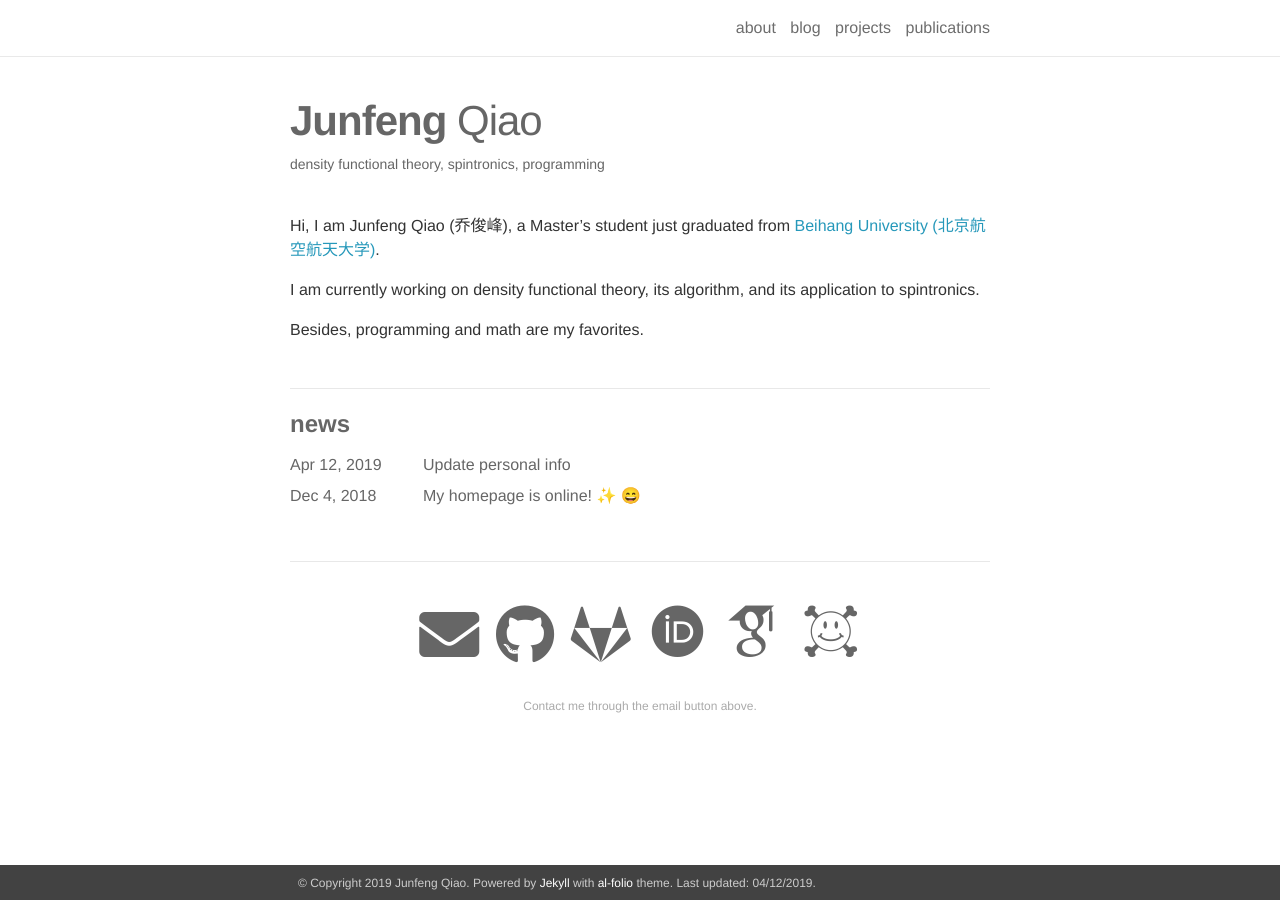
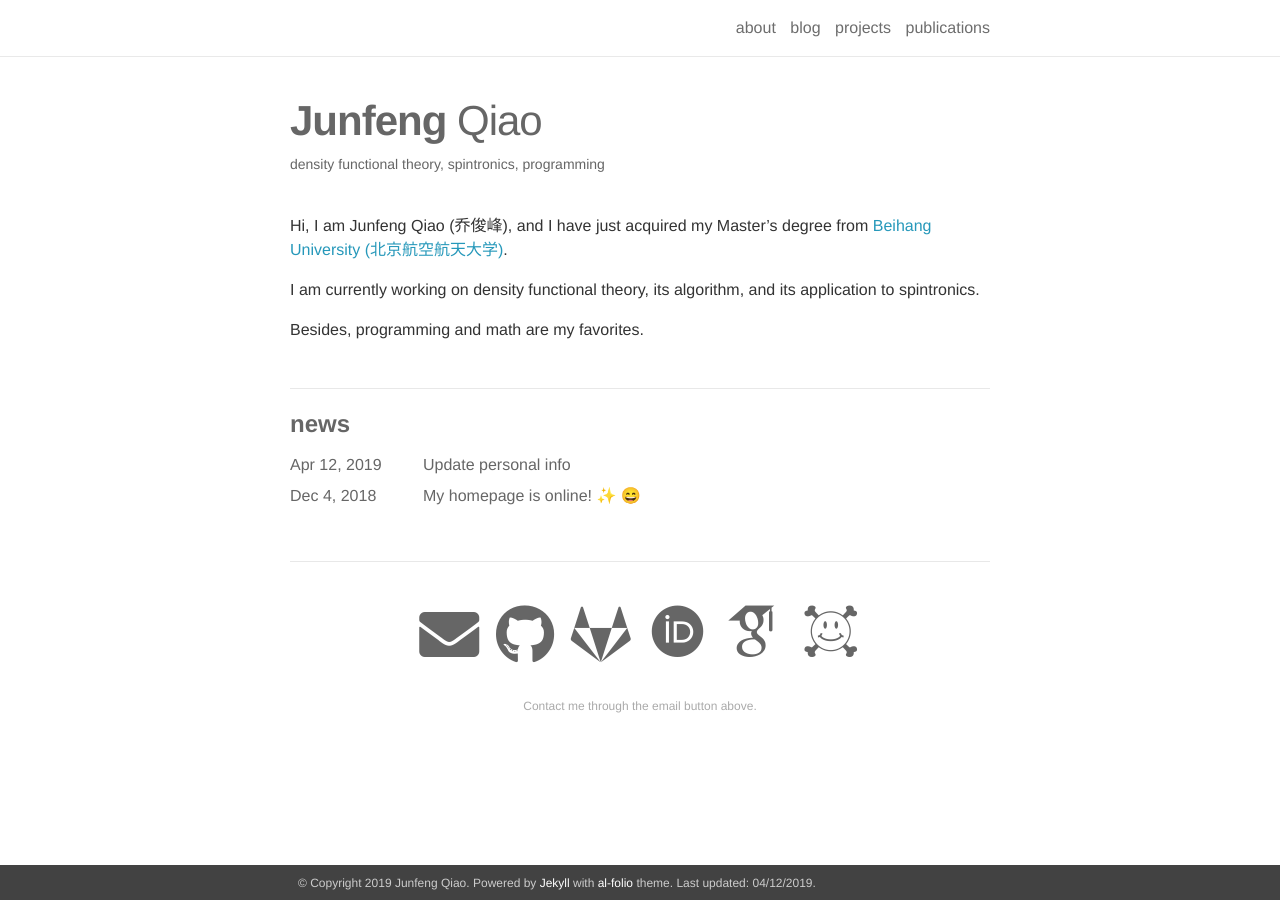
Before and after one commit to qiaojunfeng/qiaojunfeng.github.io, a Jekyll site: the page built from _pages/about.md, in a window 1280 px wide. Built offline with Jekyll 4.4.1, drawn with Linux system fonts in a browser that asks for light colours; nearby versions of some CDN libraries; emoji names are drawn with the system emoji font; some web fonts are replaced.

Commit message:
update personal info

```diff
--- a/_pages/about.md
+++ b/_pages/about.md
@@ -15,7 +15,7 @@ news: true
 social: true
 ---
 
-Hi, I am Junfeng Qiao (乔俊峰), a Master's student just graduated from <a href="https://www.buaa.edu.cn">Beihang University (北京航空航天大学)</a>.
+Hi, I am Junfeng Qiao (乔俊峰), and I have just acquired my Master's degree from <a href="https://www.buaa.edu.cn">Beihang University (北京航空航天大学)</a>.
 
 I am currently working on density functional theory, its algorithm, and its application to spintronics.
 
```
Also changed, not shown: README.md (+8 -0 lines).
